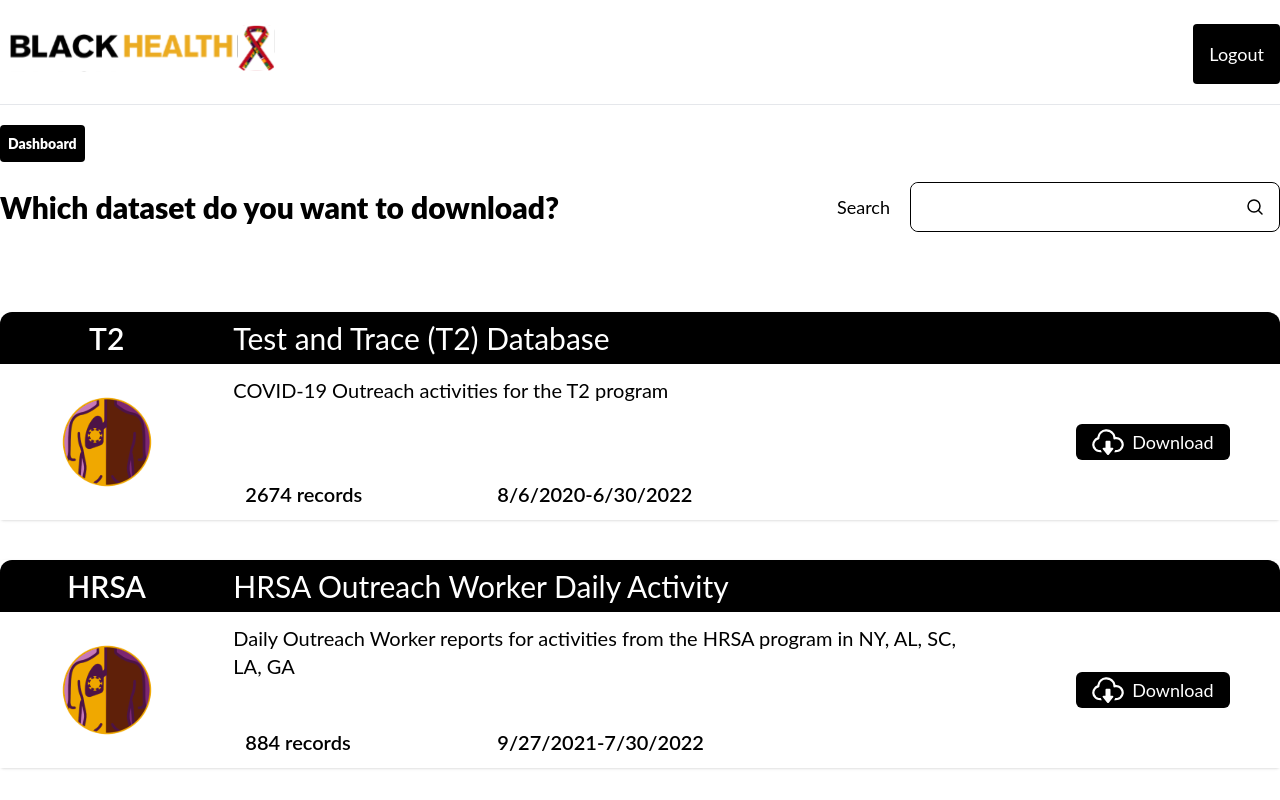
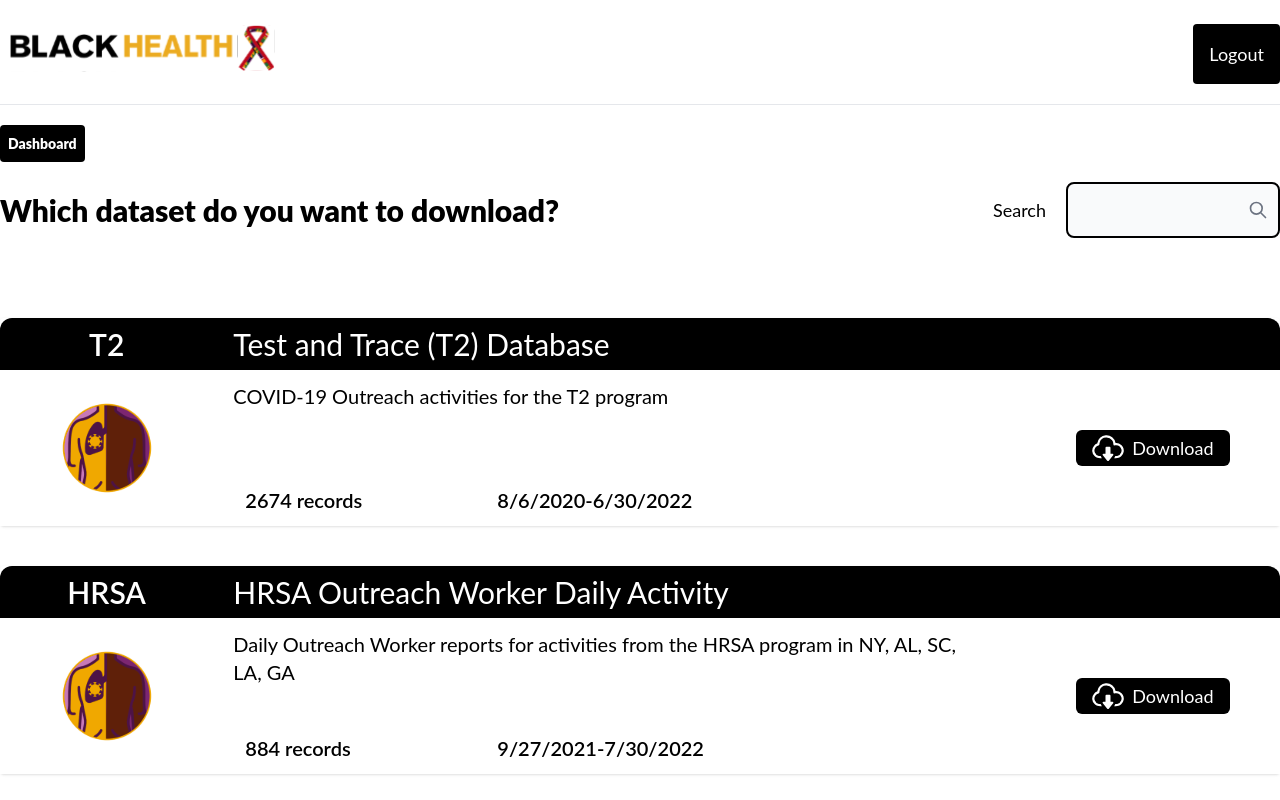
Before and after one commit to platformable/bhdatamanagement-frontend, a Next.js app: page /historicalData in a window 1280 px wide. Shown: the top 800 px of the page. Built offline with nearby package versions, Linux system fonts and the light colour scheme; no server answers.

Commit message:
fix spacing managing events

```diff
--- a/components/Search.js
+++ b/components/Search.js
@@ -6,14 +6,25 @@ export default function Search({searchFunction}) {
                 <p className="mr-5">Search</p>
 
                 <div className="flex ">
-                  <div className="flex border-1 border-black rounded-lg  rounded-lg">
-                    <input
+                  <div className="flex  rounded-lg  rounded-lg">
+                    {/* <input
                       type="text"
-                      className="px-4  w-80 rounded-lg o"
+                      className="px-4  w-80 rounded-lg "
                       placeholder=""
                       onChange={(e)=>searchFunction(e.target.value)}
-                    />
-                    <button className="px-2 py-2 m-1 text-white bg-black-50  rounded">
+                    /> */}
+
+<label for="default-search" class="mb-2 text-sm font-medium text-gray-900 sr-only dark:text-gray-300">Search</label>
+    <div class="relative">
+    <input type="search"
+    onChange={(e)=>searchFunction(e.target.value)}
+    id="default-search" class="block p-4 w-full text-sm border-black-md text-gray-900 bg-gray-50 rounded-lg border border-gray-300 focus:ring-blue-500 focus:border-blue-500 dark:bg-gray-700 dark:border-gray-600 dark:placeholder-gray-400 dark:text-white dark:focus:ring-blue-500 dark:focus:border-blue-500"  required/>
+
+        <div class="flex absolute inset-y-0 right-0 items-center pr-3 pointer-events-none">
+            <svg aria-hidden="true" class="w-5 h-5 text-gray-500 dark:text-gray-400" fill="none" stroke="currentColor" viewBox="0 0 24 24" xmlns="http://www.w3.org/2000/svg"><path stroke-linecap="round" stroke-linejoin="round" stroke-width="2" d="M21 21l-6-6m2-5a7 7 0 11-14 0 7 7 0 0114 0z"></path></svg>
+        </div>
+
+    </div>                   {/*  <button className="px-2 py-2 m-1 text-white bg-black-50  rounded">
                       <svg
                         width="24"
                         height="24"
@@ -35,7 +46,7 @@ export default function Search({searchFunction}) {
                           strokeLinejoin="round"
                         />
                       </svg>
-                    </button>
+                    </button> */}
                   </div>
                 </div>
               </div>
--- a/components/SearchEvents.js
+++ b/components/SearchEvents.js
@@ -1,13 +1,46 @@
-import React from 'react'
+import React from "react";
 
-export default function SearchEvents ({searchFunction}) {
+export default function SearchEvents({ searchFunction }) {
   return (
-    <div className="flex justify-start items-center md:px-0 px-5">
-                <p className="mr-5 md:block">Search</p>
+    <div className="block md:flex justify-start   items-center">
+      <p className="md:mr-5 mr-0 md:block">Search</p>
 
-                <div className="flex ">
-                  <div className="flex border-1 border-black rounded-lg  rounded-lg">
-                    <input
+      <div className="block md:flex ">
+        <div className="block md:flex border-1  rounded-lg  rounded-lg w-full w-80">
+          <label
+            for="default-search"
+            class="mb-2 text-sm font-medium text-gray-900 sr-only dark:text-gray-300"
+          >
+            Search
+          </label>
+          <div class="relative w-full">
+            <input
+              type="search"
+              onChange={(e) => searchFunction(e.target.value)}
+              id="default-search"
+              class="block p-4 w-full text-sm border-black text-gray-900 bg-gray-50 rounded-lg border border-gray-300 "
+              required
+            />
+
+            <div class="flex absolute inset-y-0 right-0 items-center pr-3 pointer-events-none">
+              <svg
+                aria-hidden="true"
+                class="w-5 h-5 text-gray-500 dark:text-gray-400"
+                fill="none"
+                stroke="currentColor"
+                viewBox="0 0 24 24"
+                xmlns="http://www.w3.org/2000/svg"
+              >
+                <path
+                  stroke-linecap="round"
+                  stroke-linejoin="round"
+                  stroke-width="2"
+                  d="M21 21l-6-6m2-5a7 7 0 11-14 0 7 7 0 0114 0z"
+                ></path>
+              </svg>
+            </div>
+          </div>
+          {/*  <input
                       type="text"
                       className="px-4 md:w-80 rounded-lg "
                       placeholder=""
@@ -35,9 +68,9 @@ export default function SearchEvents ({searchFunction}) {
                           strokeLinejoin="round"
                         />
                       </svg>
-                    </button>
-                  </div>
-                </div>
-              </div>
-  )
+                    </button> */}
+        </div>
+      </div>
+    </div>
+  );
 }
--- a/components/post-event-report/PostEventReportSection8.js
+++ b/components/post-event-report/PostEventReportSection8.js
@@ -33,6 +33,7 @@ const handleForm = (e) => {
                   let {value} = e.target
                   value > 500 && (e.target.value = 500)
                 }}
+                onKeyDown={(e)=>e.target.keyCode !== 69}
               />
 
             </label>
--- a/pages/events/index.js
+++ b/pages/events/index.js
@@ -48,16 +48,16 @@ const EventsIndex = ({ events }) => {
         backBtn={true}
       />
 
-      <div className="container mx-auto grid md:grid-cols-3 grid-cols-1 container mx-auto md:px-0 px-5 mb-5 gap-5">
-
+      <div className="container mx-auto grid md:grid-cols-3 grid-cols-1 container mx-auto md:px-0 px-5 mb-5 md:gap-5">
+        <div className="block md:flex md:justify-end">
         <Search searchFunction={searchFunction} />
-
-        <div className="flex items-center md:justify-end md:px-0 px-5 py-5 md:py-0  mr-0">
+        </div>
+        <div className=" block md:flex md:items-center items-start md:justify-end md:px-5 py-5 md:py-0  mr-0">
           {" "}
           <h3 className="flex">Filter by date</h3>
         </div>
 
-        <div className="flex flex-col gap-y-5 md:grid items-center md:my-0" style={{gridTemplateColumns:'2fr 0.8fr 2fr'}}>
+        <div className="block md:flex flex-col gap-y-5 md:grid items-center md:my-0" style={{gridTemplateColumns:'2fr 0.8fr 2fr'}}>
           <label className="w-full">
 
             <input type="date"
@@ -70,7 +70,7 @@ const EventsIndex = ({ events }) => {
             className="border-black rounded-md text-sm w-full"
             />
           </label>
-          <h3 className="text-center">and</h3>
+          <h3 className="text-left md:text-center py-5 md:py-0">and</h3>
           <label className="flex justify-end w-full">
             <input type="date"
             placeholder="end date"
```
